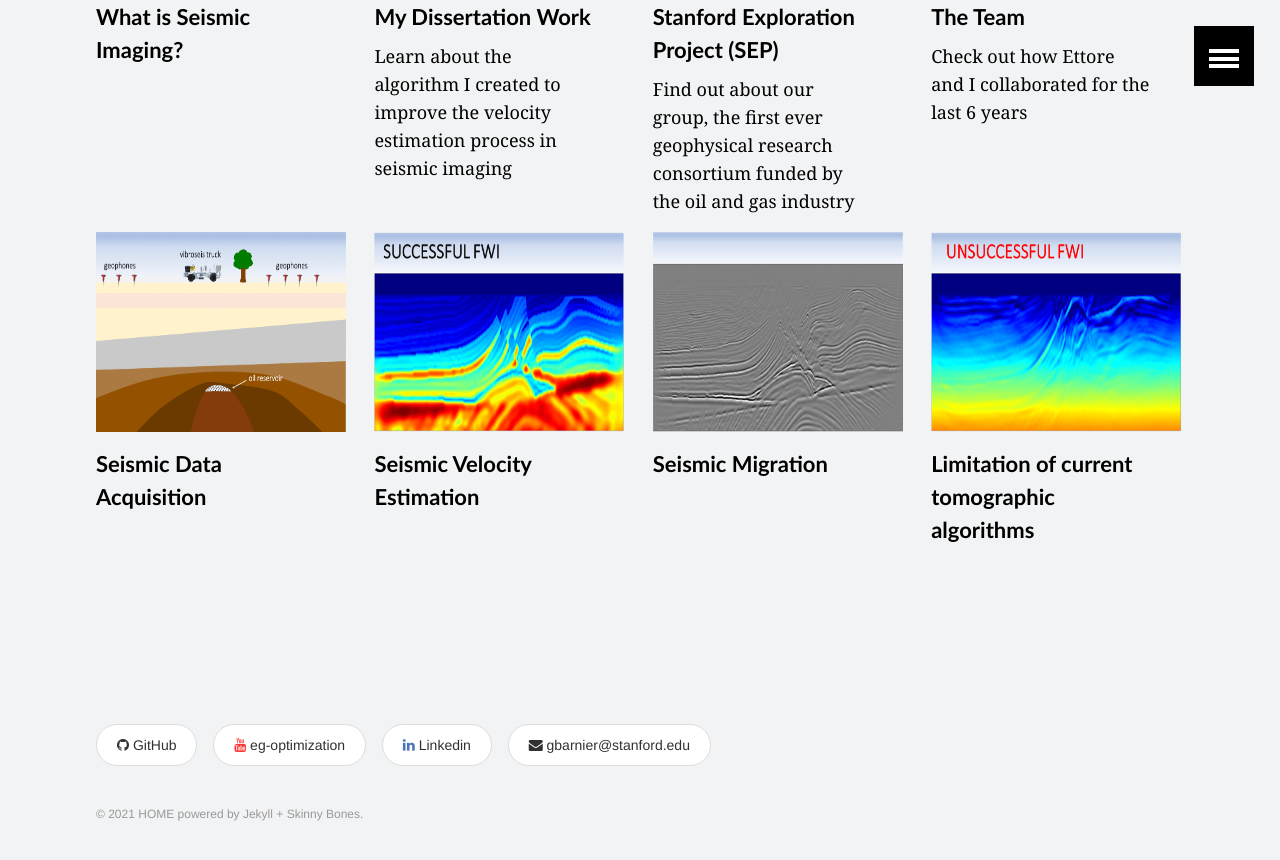
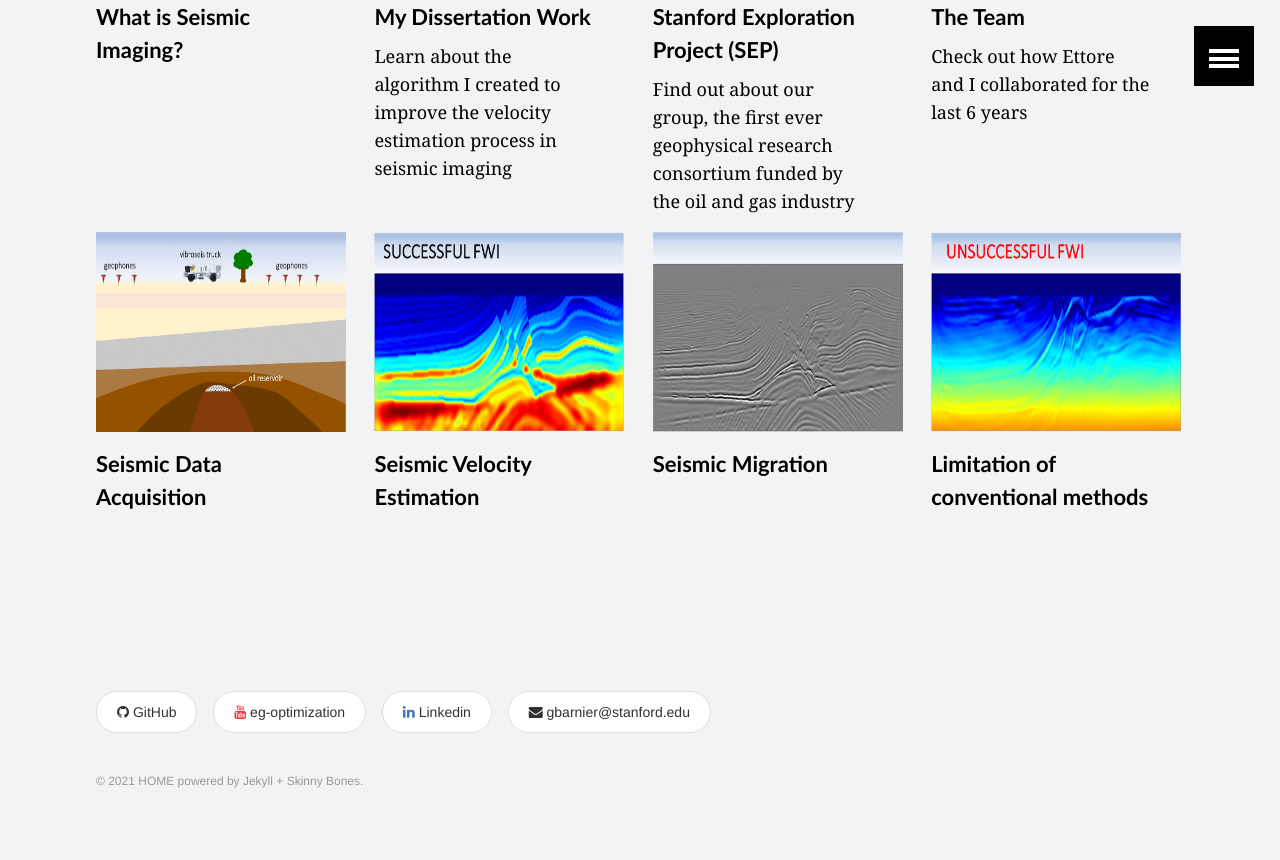
Before and after one commit to gbarnier/gbarnier.github.io, a Jekyll site: the page built from _pages/geophysics.md, in a window 1280 px wide and 900 px high, scrolled down 1307 px. Shown: the top 860 px of the window. Built offline with Jekyll 4.4.1, drawn with Linux system fonts in a browser that asks for light colours.

Commit message:
Update 2021-03-13-bottleneck.md

```diff
--- a/_posts/seismic_imaging/2021-03-13-bottleneck.md
+++ b/_posts/seismic_imaging/2021-03-13-bottleneck.md
@@ -1,6 +1,6 @@
 ---
 layout: media
-title: "Limitation of current tomographic algorithms"
+title: "Limitation of conventional methods"
 categories: geophysics
 excerpt: " "
 tag: Bottleneck
```
